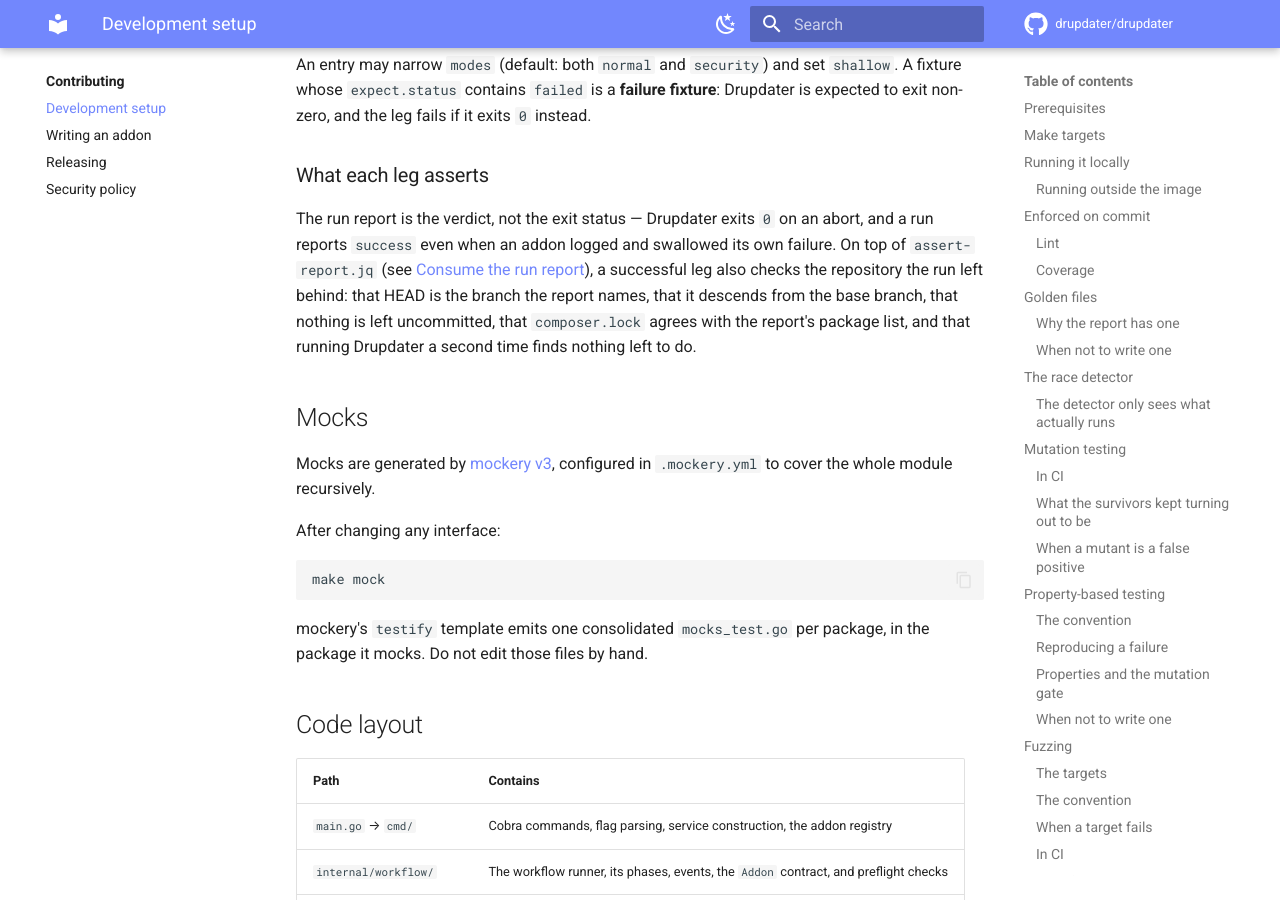
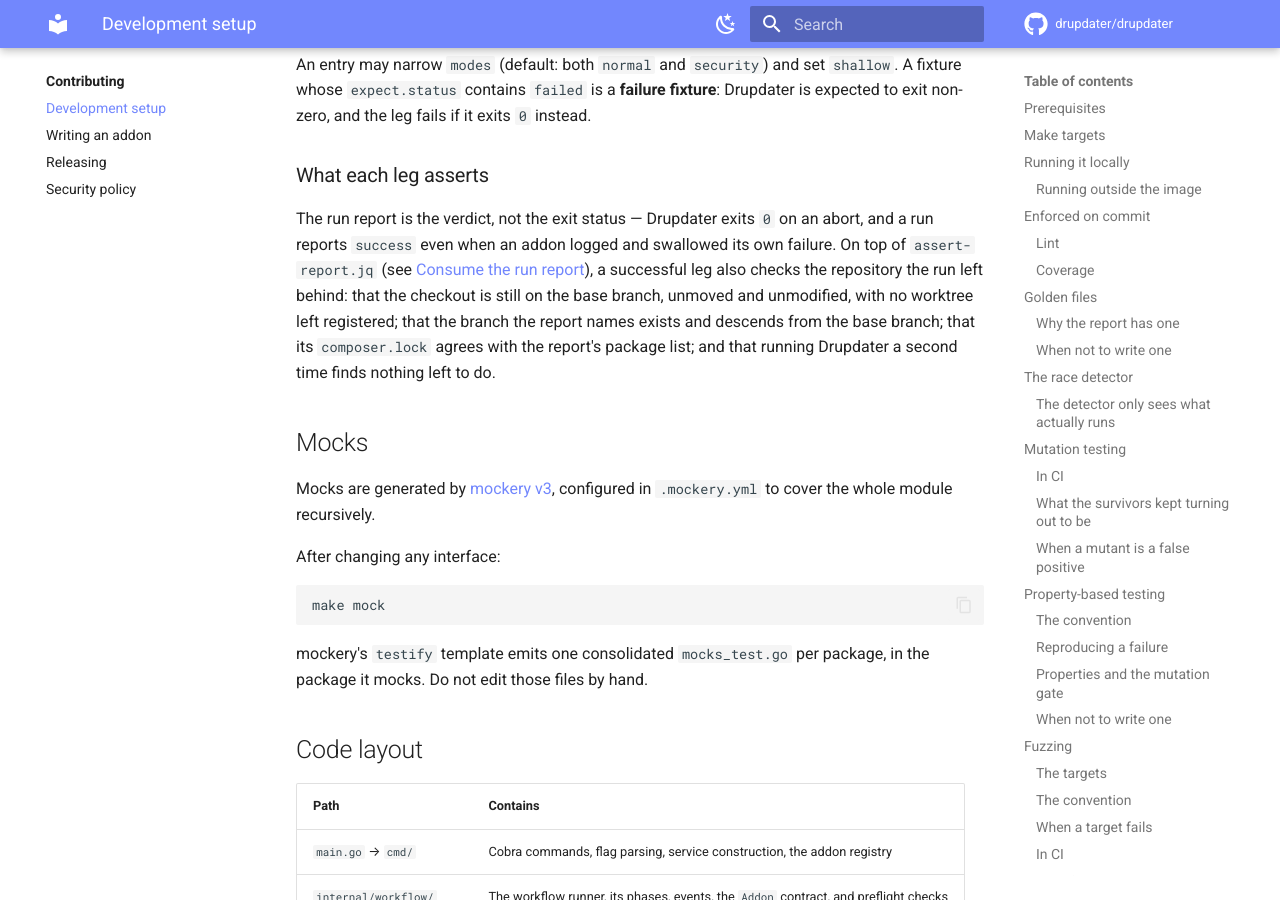
Before and after one commit to drupdater/drupdater, an MkDocs documentation site: the page built from docs/contributing/development.md, in a window 1280 px wide and 900 px high, scrolled down 12751 px. Built offline with MkDocs 1.6.1 and Material for MkDocs 9.7.7, drawn with Linux system fonts in a browser that asks for light colours; comment, search, counter and statistics services are not loaded.

Commit message:
Verify the untouched checkout in the integration test
The working-copy step still asserted the old contract, that the run leaves
the checkout on the update branch. A run now works in a linked worktree, so
assert the checkout is on the base branch, unmoved and clean, with no
worktree left registered, and read the update branch by its ref. The lock
and composer-validity checks read the update branch rather than the
working tree.

Co-Authored-By: Claude Opus 5.5 <noreply@anthropic.com>
Claude-Session: https://claude.ai/code/session_01QDHDU8oGWG1F2U75aDh5bz

```diff
--- a/docs/contributing/development.md
+++ b/docs/contributing/development.md
@@ -530,10 +530,10 @@ non-zero, and the leg fails if it exits `0` instead.
 The run report is the verdict, not the exit status — Drupdater exits `0` on an abort, and a run
 reports `success` even when an addon logged and swallowed its own failure. On top of
 `assert-report.jq` (see [Consume the run report](../how-to/consume-the-run-report.md)), a
-successful leg also checks the repository the run left behind: that HEAD is the branch the report
-names, that it descends from the base branch, that nothing is left uncommitted, that
-`composer.lock` agrees with the report's package list, and that running Drupdater a second time
-finds nothing left to do.
+successful leg also checks the repository the run left behind: that the checkout is still on the
+base branch, unmoved and unmodified, with no worktree left registered; that the branch the report
+names exists and descends from the base branch; that its `composer.lock` agrees with the report's
+package list; and that running Drupdater a second time finds nothing left to do.
 
 ## Mocks
 
```
Also changed, not shown: 1 other file.
